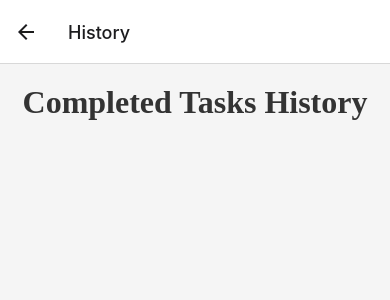
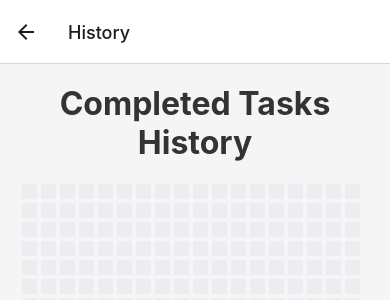
Before and after one commit to VytautasP/Android-ToDoApp, a React Native app: screen /History in a window 390 px wide. Shown: the top 300 px of the page. Built offline with nearby package versions, Linux system fonts and the light colour scheme.

Commit message:
Added history grid

```diff
--- a/src/screens/HistoryScreen.tsx
+++ b/src/screens/HistoryScreen.tsx
@@ -1,6 +1,9 @@
 import React, { useEffect, useState } from 'react';
-import { View, Text, StyleSheet, ScrollView } from 'react-native';
+import { View, Text, StyleSheet, ScrollView, Dimensions } from 'react-native';
 import AsyncStorage from '@react-native-async-storage/async-storage';
+import { generateDateGrid } from '../utils/utils';
+import { format } from 'date-fns';
+
 
 interface TaskType {
   title: string;
@@ -24,38 +27,58 @@ const loadCompletedTasks = async (): Promise<TaskType[]> => {
 
 const HistoryScreen: React.FC = () => {
   const [completedTasks, setCompletedTasks] = useState<TaskType[]>([]);
+  const [dateGrid, setDateGrid] = useState(generateDateGrid());
 
   useEffect(() => {
     const fetchCompletedTasks = async () => {
       const loadedCompletedTasks = await loadCompletedTasks();
       setCompletedTasks(loadedCompletedTasks);
+
+      // Map tasks to the date grid
+      const taskCountMap: { [key: string]: number } = {};
+      loadedCompletedTasks.forEach(task => {
+
+        var formattedDate = format(new Date(task.date), 'yyyy-MM-dd');
+        //console.log(formattedDate);
+
+        if (!taskCountMap[formattedDate]) {
+          taskCountMap[formattedDate] = 0;
+        }
+        taskCountMap[formattedDate] += 1;
+      });
+
+      //console.log(taskCountMap);
+
+      const updatedDateGrid = generateDateGrid().map(day => ({
+        ...day,
+        count: taskCountMap[day.date] || 0,
+      }));
+
+      setDateGrid(updatedDateGrid);
+      //console.log(updatedDateGrid);
     };
 
     fetchCompletedTasks();
   }, []);
 
-  const groupedTasks = completedTasks.reduce((acc: { [key: string]: TaskType[] }, task) => {
-    (acc[task.date] = acc[task.date] || []).push(task);
-    return acc;
-  }, {});
-
   return (
     <View style={styles.container}>
       <Text style={styles.title}>Completed Tasks History</Text>
-      <ScrollView style={styles.scrollView}>
-        {Object.keys(groupedTasks).map((date) => (
-          <View key={date}>
-            <Text style={styles.dateHeader}>{date}</Text>
-            {groupedTasks[date].map((task, index) => (
-              <View key={index} style={styles.taskContainer}>
-                <Text style={styles.taskText}>{task.title}</Text>
-              </View>
-            ))}
-          </View>
+      <ScrollView contentContainerStyle={styles.gridContainer}>
+        {dateGrid.map((day, index) => (
+          <View key={index} style={[styles.day, { backgroundColor: getColor(day.count) }]} />
         ))}
       </ScrollView>
     </View>
   );
+};
+
+const getColor = (count: number) => {
+  if (count > 4) return '#216e39'; // Darkest color
+  if (count > 3) return '#30a14e';
+  if (count > 2) return '#40c463';
+  if (count > 1) return '#9be9a8';
+  return '#ebedf0'; // Lightest color
 };
 
 const styles = StyleSheet.create({
@@ -70,32 +93,15 @@ const styles = StyleSheet.create({
     textAlign: 'center',
     marginBottom: 20,
     color: '#333',
-    fontFamily: 'YourNewFont',
   },
-  scrollView: {
-    flex: 1,
-    marginBottom: 20,
+  gridContainer: {
+    flexDirection: 'row',
+    flexWrap: 'wrap',
   },
-  dateHeader: {
-    fontSize: 24,
-    fontWeight: 'bold',
-    marginVertical: 10,
-  },
-  taskContainer: {
-    padding: 15,
-    margin: 10,
-    backgroundColor: '#fff',
-    borderRadius: 10,
-    shadowColor: '#000',
-    shadowOffset: { width: 0, height: 2 },
-    shadowOpacity: 0.1,
-    shadowRadius: 5,
-    elevation: 3,
-  },
-  taskText: {
-    fontSize: 18,
-    color: '#333',
-    fontFamily: 'Roboto',
+  day: {
+    width: 15,
+    height: 15,
+    margin: 2,
   },
 });
 
```
